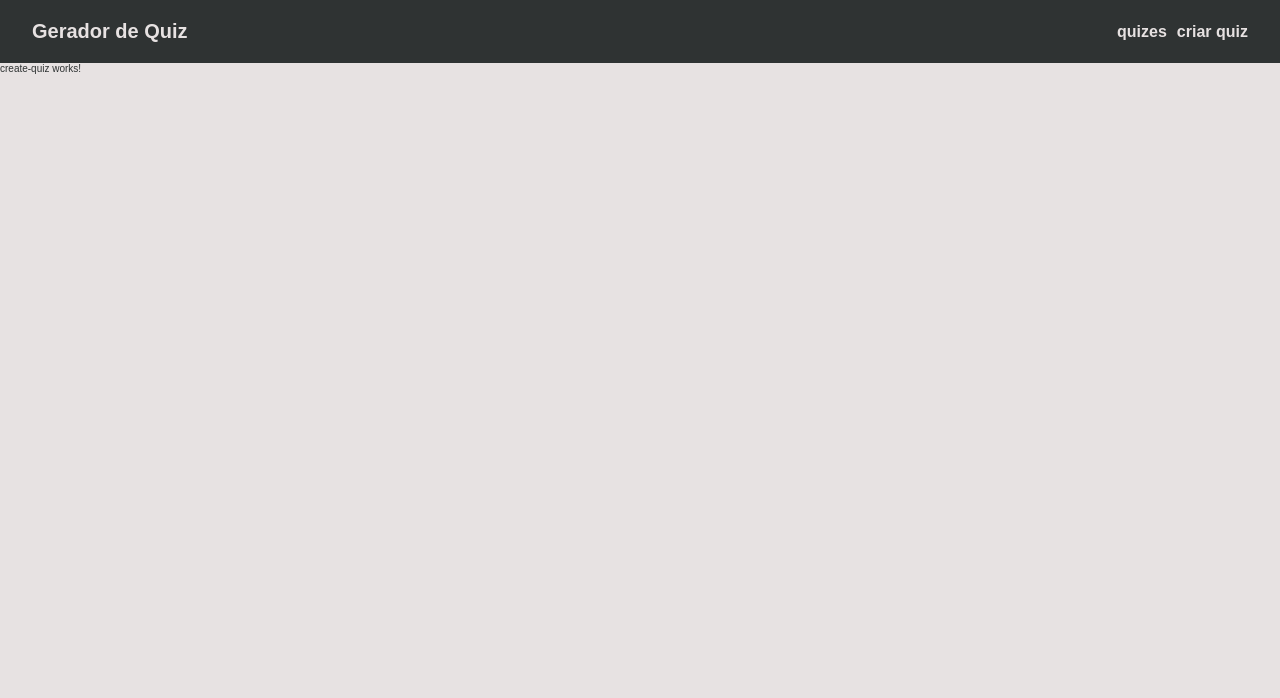
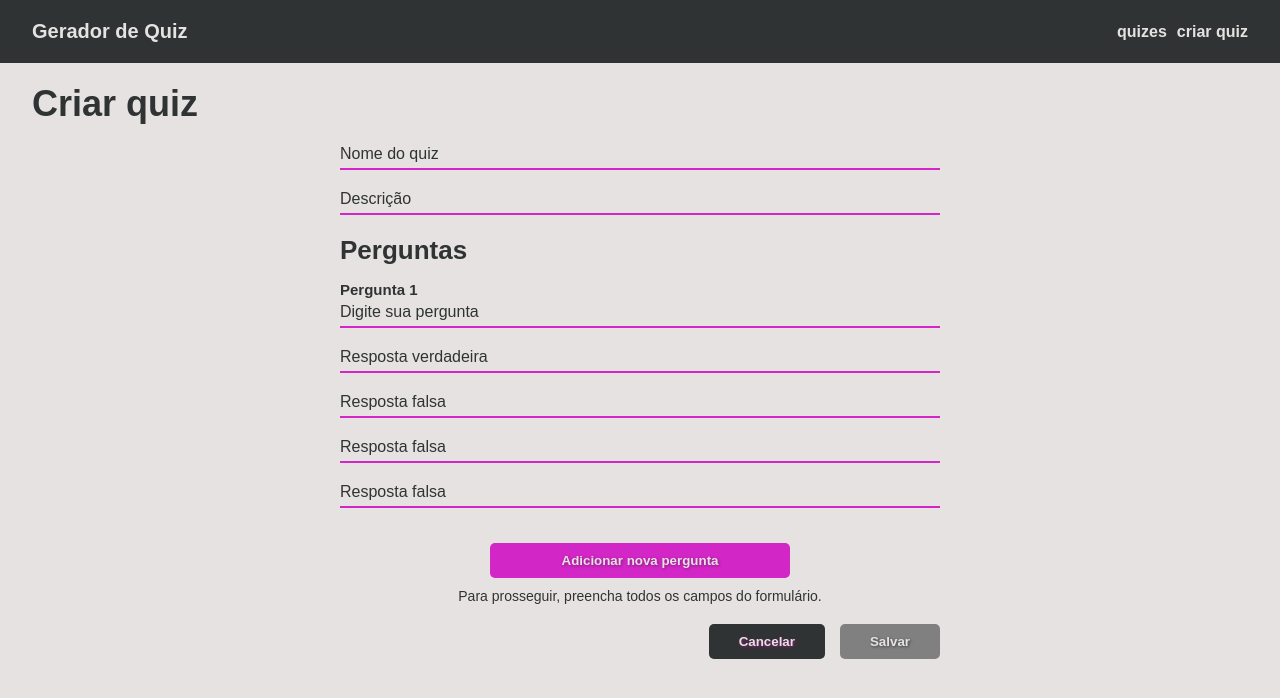
Before and after one commit to rebeccamoura/quiz-maker, an Angular app: page /create-quiz in a window 1280 px wide. Shown: the top 698 px of the page. Built offline with nearby package versions, Linux system fonts and the light colour scheme; a web font is replaced by a local one.

Commit message:
formulário de criação de quiz pronto

```diff
--- a/src/app/app.module.ts
+++ b/src/app/app.module.ts
@@ -1,7 +1,8 @@
 import { NgModule } from '@angular/core';
 import { BrowserModule } from '@angular/platform-browser';
+import { AppRoutingModule } from './app-routing.module';
+import { ReactiveFormsModule } from '@angular/forms';
 
-import { AppRoutingModule } from './app-routing.module';
 import { AppComponent } from './app.component';
 import { HomeComponent } from './home/home.component';
 import { NavbarComponent } from './navbar/navbar.component';
@@ -20,7 +21,8 @@ import { CreateQuizComponent } from './create-quiz/create-quiz.component';
   ],
   imports: [
     BrowserModule,
-    AppRoutingModule
+    AppRoutingModule,
+    ReactiveFormsModule
   ],
   providers: [],
   bootstrap: [AppComponent]
--- a/src/app/create-quiz/create-quiz.component.html
+++ b/src/app/create-quiz/create-quiz.component.html
@@ -1 +1,58 @@
-<p>create-quiz works!</p>
+<div class="create-quiz">
+    <div class="container">
+        <ng-container class="header">
+            <h1 class="title">
+                Criar quiz
+            </h1>
+        </ng-container>
+
+        <form class="form" [formGroup]="quizForm" (ngSubmit)="onSubmit()">
+            <input class="input-text" type="text" placeholder="Nome do quiz" formControlName="name">
+            <input class="input-text" type="text" placeholder="Descrição" formControlName="description">
+
+            <ng-container class="questions-wrapper" formArrayName="questions">
+                <h2 class="subtitle">Perguntas</h2>
+
+                <ng-container *ngFor="let question of questions.controls; let questionIndex = index;">
+
+                    <div class="question-header">
+                        <h2 class="question-title">
+                            Pergunta {{ questionIndex + 1 }}
+                        </h2>
+                        <span class="remove-question material-symbols-outlined"
+                        (click)="removeQuestion(questionIndex)"
+                        *ngIf="questions.length >= 2">
+                            delete
+                        </span>
+                    </div>
+                    <ng-container [formGroupName]="questionIndex">
+                        <input class="input-text" type="text" placeholder="Digite sua pergunta" formControlName="question">
+
+                        <ng-container formArrayName="answers">
+                            <ng-container *ngFor="let answer of getAnswers(questionIndex).controls; let answerIndex = index;">
+                                <ng-container [formGroupName]="answerIndex">
+                                    <input class="input-text" type="text" [placeholder]="answerIndex === 0 ? 'Resposta verdadeira' : 'Resposta falsa'" formControlName="answer">
+                                </ng-container>
+                            </ng-container>
+                        </ng-container>
+                    </ng-container>
+                </ng-container>
+
+                <button class="btn new-question" type="button" (click)="addQuestion()">
+                    Adicionar nova pergunta
+                </button>
+            </ng-container>
+
+            <p class="hint" *ngIf="quizForm.status === 'INVALID'">
+                Para prosseguir, preencha todos os campos do formulário.
+            </p>
+
+            <div class="form-actions">
+                <button class="btn btn-sec cancel" type="button">Cancelar</button>
+                <button class="btn submit" type="submit" [disabled]="quizForm.status === 'INVALID'">
+                    Salvar
+                </button>
+            </div>
+        </form>
+    </div>
+</div>
--- a/src/app/create-quiz/create-quiz.component.scss
+++ b/src/app/create-quiz/create-quiz.component.scss
@@ -0,0 +1,65 @@
+@charset "UTF-8";
+@import "/src/assets/styles/utils";
+@import "/src/assets/styles/fonts";
+
+.create-quiz {
+    .container {
+        margin: auto;
+        display: flex;
+        flex-direction: column;
+        align-items: center;
+
+        .title {
+            font-size: $title;
+            align-self: flex-start;
+            margin-top: 20px
+        }
+
+        .form {
+            display: flex;
+            flex-direction: column;
+            width: 100%;
+            max-width: 600px;
+            padding: 20px 0 40px;
+
+            .subtitle {
+                font-size: $subtitle;
+                margin-bottom: 15px;
+            }
+
+           .question-header {
+                display: flex;
+                gap: 5px;
+
+                .question-title {
+                    margin-bottom: 5px;
+                }
+
+                .remove-question {
+                    cursor: pointer;
+                }
+           }
+
+            .new-question {
+                width: 300px;
+                align-self: center;
+                margin-top: 15px;
+            }
+
+            .hint {
+                font-size: 1.4rem;
+                align-self: center;
+                margin-top: 10px;
+            }
+
+            .form-actions {
+                align-self: flex-end;
+                margin-top: 20px;
+
+                .cancel {
+                    margin-right: 15px;
+                }
+            }
+        }
+    }
+}
--- a/src/app/create-quiz/create-quiz.component.ts
+++ b/src/app/create-quiz/create-quiz.component.ts
@@ -1,4 +1,5 @@
 import { Component } from '@angular/core';
+import { FormArray, FormBuilder, Validators } from '@angular/forms';
 
 @Component({
   selector: 'app-create-quiz',
@@ -7,4 +8,74 @@ import { Component } from '@angular/core';
 })
 export class CreateQuizComponent {
 
+  quizForm = this.fb.group({
+    name: ['', [Validators.required]],
+    description: ['', [Validators.required]],
+    questions: this.fb.array([
+      this.fb.group({
+        question: ['', [Validators.required]],
+        answers: this.fb.array([
+          this.fb.group({
+            answer: ['', [Validators.required]],
+            isCorrect: true
+          }),
+          this.fb.group({
+            answer: ['', [Validators.required]],
+            isCorrect: false
+          }),
+          this.fb.group({
+            answer: ['', [Validators.required]],
+            isCorrect: false
+          }),
+          this.fb.group({
+            answer: ['', [Validators.required]],
+            isCorrect: false
+          })
+        ])
+      })
+    ])
+  });
+
+  constructor( private fb: FormBuilder) {}
+
+  onSubmit() {
+    console.log('enviado!: ', this.quizForm.value)
+  }
+
+  get questions() {
+    return this.quizForm.get('questions') as FormArray;
+  }
+
+  getAnswers(index: number) {
+    return this.questions.controls[index].get('answers') as FormArray;
+  }
+
+  addQuestion() {
+    this.questions.push(this.fb.group({
+      question: ['', [Validators.required]],
+      answers: this.fb.array([
+        this.fb.group({
+          answer: ['', [Validators.required]],
+          isCorrect: true
+        }),
+        this.fb.group({
+          answer: ['', [Validators.required]],
+          isCorrect: false
+        }),
+        this.fb.group({
+          answer: ['', [Validators.required]],
+          isCorrect: false
+        }),
+        this.fb.group({
+          answer: ['', [Validators.required]],
+          isCorrect: false
+        })
+      ])
+    }))
+  }
+
+  removeQuestion(index: number) {
+    this.questions.removeAt(index)
+  }
+
 }
--- a/src/assets/fonts/_fonts.scss
+++ b/src/assets/styles/_fonts.scss
@@ -108,3 +108,27 @@
     src: url(https://fonts.gstatic.com/s/poppins/v20/pxiByp8kv8JHgFVrLCz7Z1xlFQ.woff2) format('woff2');
     unicode-range: U+0000-00FF, U+0131, U+0152-0153, U+02BB-02BC, U+02C6, U+02DA, U+02DC, U+0304, U+0308, U+0329, U+2000-206F, U+2074, U+20AC, U+2122, U+2191, U+2193, U+2212, U+2215, U+FEFF, U+FFFD;
   }
+
+/* fallback */
+@font-face {
+  font-family: 'Material Symbols Outlined';
+  font-style: normal;
+  font-weight: 400;
+  src: url(https://fonts.gstatic.com/s/materialsymbolsoutlined/v129/kJF1BvYX7BgnkSrUwT8OhrdQw4oELdPIeeII9v6oDMzByHX9rA6RzaxHMPdY43zj-jCxv3fzvRNU22ZXGJpEpjC_1n-q_4MrImHCIJIZrDCvHOej.woff2) format('woff2');
+}
+
+.material-symbols-outlined {
+  font-family: 'Material Symbols Outlined';
+  font-weight: normal;
+  font-style: normal;
+  font-size: 24px;
+  line-height: 1;
+  letter-spacing: normal;
+  text-transform: none;
+  display: inline-block;
+  white-space: nowrap;
+  word-wrap: normal;
+  direction: ltr;
+  -webkit-font-feature-settings: 'liga';
+  -webkit-font-smoothing: antialiased;
+}
--- a/src/assets/styles/_utils.scss
+++ b/src/assets/styles/_utils.scss
@@ -12,4 +12,38 @@
     font-weight: bold;
     padding: 10px 30px;
     border-radius: 5px;
+    transition: background-color .4s linear;
+    cursor: pointer;
+
+    &:hover {
+        background-color: darken($hl, 5);
+    }
+
+    &:disabled {
+        background-color: grey;
+        text-shadow: 1px 1px 3px rgb(70, 69, 69);
+        cursor: not-allowed;
+    }
 }
+
+.btn-sec {
+    background-color: $onbg;
+    color: $bg;
+
+    &:hover {
+        background-color: darken($onbg, 5);
+    }
+}
+
+.input-text {
+    background-color: transparent;
+    color: $onbg;
+    border-bottom: 2px solid $hl;
+    font-size: $text;
+    padding-bottom: 5px;
+    margin-bottom: 20px;
+
+    &::placeholder {
+        color: $onbg;
+    }
+}
--- a/src/assets/styles/_variables.scss
+++ b/src/assets/styles/_variables.scss
@@ -4,8 +4,8 @@
 
 $font-family: 'Poppins', sans-serif;
 $title: 3.6rem;
-$subtitle: 2rem;
-$text: 1.4rem;
+$subtitle: 2.6rem;
+$text: 1.6rem;
 
 // colors
 
```
